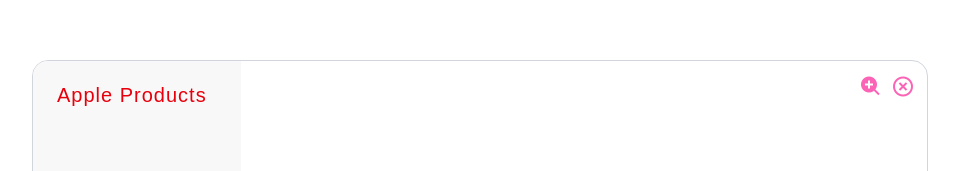
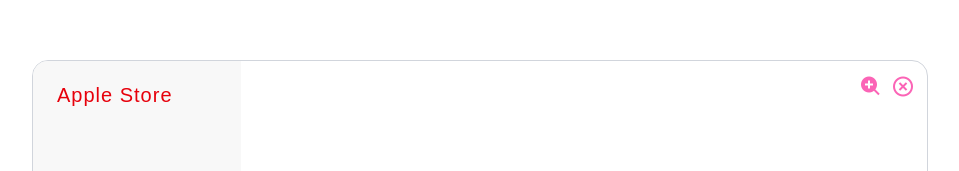
Before and after one commit to lesley-chanzu/apple-store, a React (Vite) app: page / in a window 1280 px wide. Shown: the top 171 px of the page, without its empty margins (160-1119 px from the left). Built offline with nearby package versions, Linux system fonts and the light colour scheme; a web font is replaced by a local one.

Commit message:
changed Navbar name

```diff
--- a/src/components/Navbar.jsx
+++ b/src/components/Navbar.jsx
@@ -4,7 +4,7 @@
   return (
     <div className='2xl:w-80 xl:w-52 w-44 h-full bg-[#f8f8f8] flex flex-col justify-between pt-5 pl-6 pb-14 md:pb-0'>
         <a href="#" className="2xl:text-2xl xl:text-xl font-light text-red-600 mb-14 tracking-wider">
-            Apple Products
+            Apple Store
         </a>
         <div className='flex flex-col flex-grow'>
     <a href="#" className="xl:w-36 lg:w-32 w-30 flex items-center justify-between my-3.5 text-left cursor-pointer">
```
